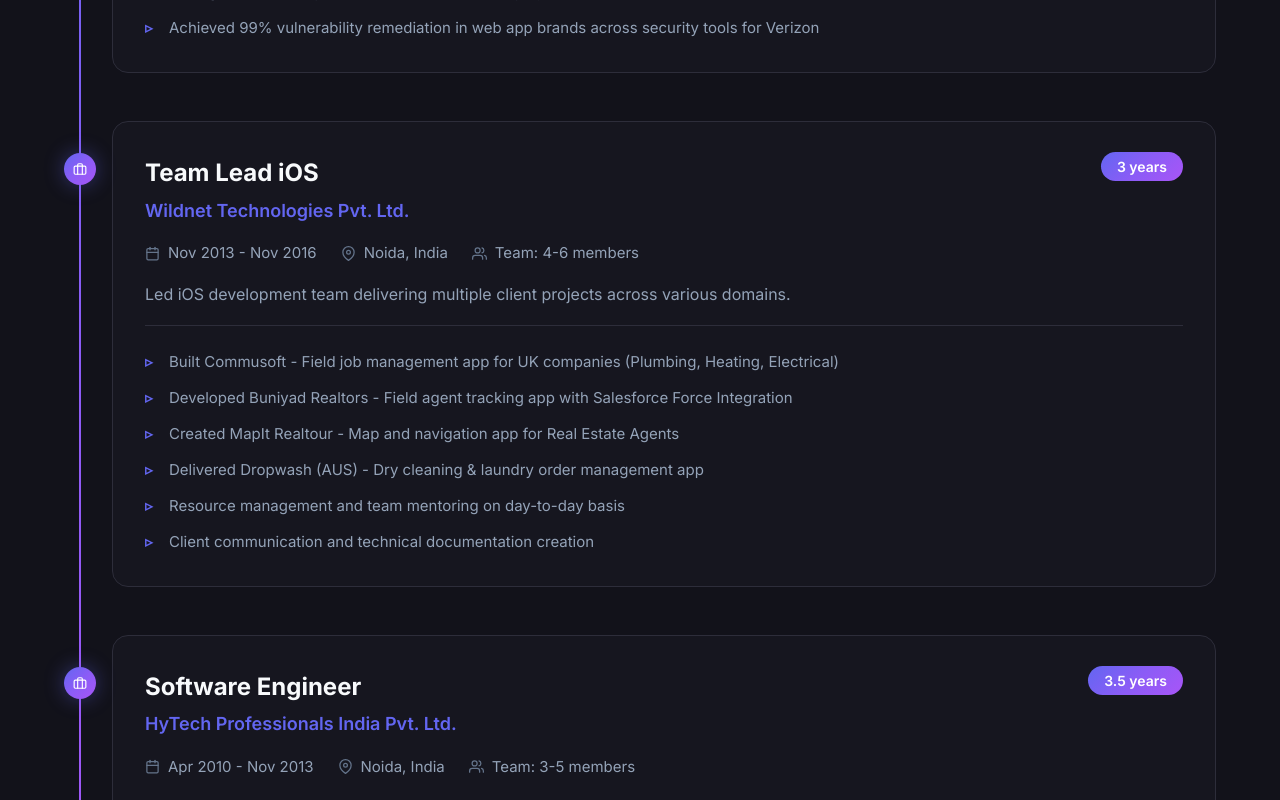
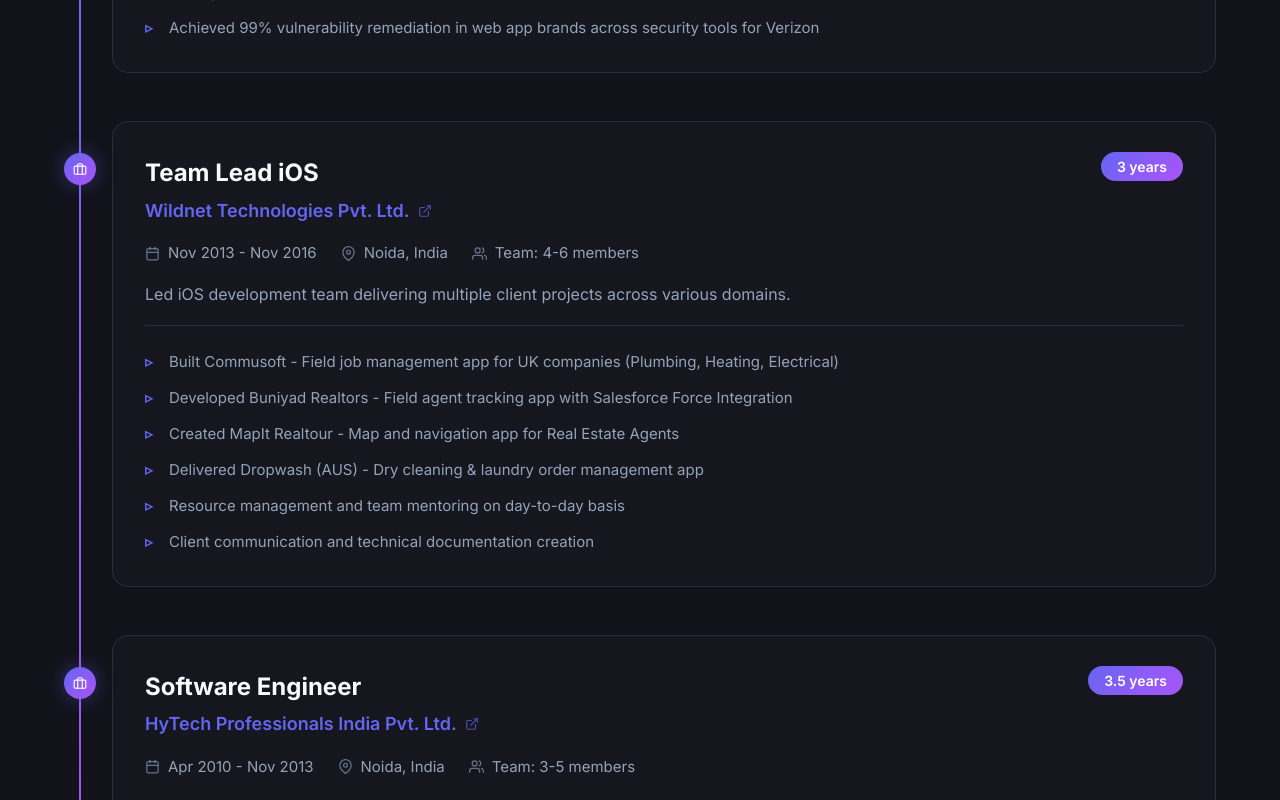
Before and after one commit to nishiarya/my-portfolio, a React (Vite) app: page / in a window 1280 px wide. Shown: the part 5800-6600 px from the top of the page. Built offline with nearby package versions, Linux system fonts and the light colour scheme; no server answers.

Commit message:
Few fixes

```diff
--- a/src/components/Experience/Experience.css
+++ b/src/components/Experience/Experience.css
@@ -65,9 +65,29 @@
 }
 
 .exp-company {
+  display: inline-flex;
+  align-items: center;
+  gap: 0.5rem;
   font-size: 1.125rem;
   font-weight: 600;
   color: var(--accent-primary);
+  text-decoration: none;
+  transition: all var(--transition-fast);
+}
+
+.exp-company:hover {
+  color: var(--accent-secondary);
+  text-decoration: underline;
+}
+
+.company-link-icon {
+  font-size: 0.875rem;
+  opacity: 0.7;
+  transition: opacity var(--transition-fast);
+}
+
+.exp-company:hover .company-link-icon {
+  opacity: 1;
 }
 
 .exp-duration-badge {
--- a/src/components/Experience/Experience.data.ts
+++ b/src/components/Experience/Experience.data.ts
@@ -1,6 +1,7 @@
 export interface Experience {
   title: string;
   company: string;
+  companyUrl: string;
   location: string;
   period: string;
   duration: string;
@@ -20,6 +21,7 @@
   {
     title: "Tech Lead",
     company: "Tech Mahindra Ltd.",
+    companyUrl: "https://www.techmahindra.com/",
     location: "Noida, India",
     period: "Dec 2016 - Present",
     duration: "9+ years",
@@ -38,6 +40,7 @@
   {
     title: "Team Lead iOS",
     company: "Wildnet Technologies Pvt. Ltd.",
+    companyUrl: "https://www.wildnettechnologies.com/",
     location: "Noida, India",
     period: "Nov 2013 - Nov 2016",
     duration: "3 years",
@@ -56,6 +59,7 @@
   {
     title: "Software Engineer",
     company: "HyTech Professionals India Pvt. Ltd.",
+    companyUrl: "https://hytechpro.com/",
     location: "Noida, India",
     period: "Apr 2010 - Nov 2013",
     duration: "3.5 years",
--- a/src/components/Experience/Experience.tsx
+++ b/src/components/Experience/Experience.tsx
@@ -1,7 +1,7 @@
 import { motion } from "framer-motion";
 import { useInView } from "framer-motion";
 import { useRef } from "react";
-import { FiBriefcase, FiCalendar, FiMapPin, FiUsers } from "react-icons/fi";
+import { FiBriefcase, FiCalendar, FiMapPin, FiUsers, FiExternalLink } from "react-icons/fi";
 import { experiences, experienceSummary } from "./Experience.data";
 import "./Experience.css";
 
@@ -41,7 +41,15 @@
                 <div className="exp-header">
                   <div className="exp-title-section">
                     <h3 className="exp-title">{exp.title}</h3>
-                    <h4 className="exp-company">{exp.company}</h4>
+                    <a
+                      href={exp.companyUrl}
+                      target="_blank"
+                      rel="noopener noreferrer"
+                      className="exp-company"
+                    >
+                      {exp.company}
+                      <FiExternalLink className="company-link-icon" />
+                    </a>
                   </div>
                   <div className="exp-meta">
                     <span className="exp-duration-badge">{exp.duration}</span>
--- a/src/components/Projects/Projects.data.ts
+++ b/src/components/Projects/Projects.data.ts
@@ -173,7 +173,7 @@
   {
     icon: FiHome,
     title: "iField App & Buniyad Realtors",
-    client: "In-House Projects",
+    client: "Enterprise In-House Distributed Apps",
     description:
       "Built Salesforce SOQL communication over restful web services becoming the app backbone to interact with Salesforce seamlessly. iField App Inventory Management and Buniyad Realtors Field Agent Tracking app.",
     achievements: [
@@ -193,7 +193,7 @@
   {
     icon: FiBluetooth,
     title: "BlueMe (v1.0 – v5.0)",
-    client: "Personal Project - App Store",
+    client: "HyTech Professionals India Pvt. Ltd. - App Store",
     description:
       "Conceptualized & built viral utility app for Bluetooth file sharing. Text/voice chat, documents, photos, videos, audio notes sharing without internet. 'Shake' to auto-connect with nearby iOS devices.",
     achievements: [
--- a/src/components/Testimonials/Testimonials.css
+++ b/src/components/Testimonials/Testimonials.css
@@ -47,18 +47,60 @@
   margin-top: 0.25rem;
 }
 
-/* Testimonials Grid */
-.testimonials-grid {
-  display: grid;
-  grid-template-columns: repeat(2, 1fr);
-  gap: 2rem;
+/* Testimonials Marquee */
+.testimonials-marquee-wrapper {
+  width: 100%;
+  overflow: hidden;
+  margin-bottom: 3rem;
+  mask-image: linear-gradient(
+    to right,
+    transparent,
+    black 5%,
+    black 95%,
+    transparent
+  );
+  -webkit-mask-image: linear-gradient(
+    to right,
+    transparent,
+    black 5%,
+    black 95%,
+    transparent
+  );
+}
+
+.testimonials-marquee {
+  display: flex;
+  width: fit-content;
+  animation: scroll-marquee 30s linear infinite;
+}
+
+.testimonials-marquee.paused {
+  animation-play-state: paused;
+}
+
+.marquee-content {
+  display: flex;
+  gap: 1.5rem;
+  padding-right: 1.5rem;
+}
+
+@keyframes scroll-marquee {
+  0% {
+    transform: translateX(0);
+  }
+  100% {
+    transform: translateX(-50%);
+  }
 }
 
 .testimonial-card {
-  padding: 2rem;
+  padding: 1.5rem;
   display: flex;
   flex-direction: column;
-  gap: 1.5rem;
+  gap: 1rem;
+  min-width: 380px;
+  max-width: 380px;
+  flex-shrink: 0;
 }
 
 .testimonial-header {
@@ -162,14 +204,20 @@
   border-top: 1px solid var(--border-color);
 }
 
-/* CTA Card */
+/* CTA Section */
+.testimonial-cta-section {
+  display: flex;
+  justify-content: center;
+}
+
 .testimonial-cta {
-  padding: 2rem;
+  padding: 2rem 3rem;
   display: flex;
   align-items: center;
   justify-content: center;
   background: linear-gradient(135deg, var(--bg-card), var(--bg-tertiary));
   border-style: dashed;
+  max-width: 500px;
 }
 
 .cta-content {
@@ -224,8 +272,9 @@
 }
 
 @media (max-width: 768px) {
-  .testimonials-grid {
-    grid-template-columns: 1fr;
+  .testimonial-card {
+    min-width: 320px;
+    max-width: 320px;
   }
 
   .testimonial-stats {
@@ -241,6 +290,10 @@
     width: 48px;
     height: 48px;
     font-size: 1.25rem;
+  }
+
+  .testimonials-marquee {
+    animation-duration: 25s;
   }
 }
 
@@ -263,6 +316,8 @@
 
   .testimonial-card {
     padding: 1.25rem;
+    min-width: 280px;
+    max-width: 280px;
   }
 
   .testimonial-header {
@@ -272,4 +327,12 @@
   .linkedin-link {
     margin-left: auto;
   }
+
+  .testimonials-marquee {
+    animation-duration: 20s;
+  }
+
+  .testimonial-cta {
+    padding: 1.5rem;
+  }
 }
--- a/src/components/Testimonials/Testimonials.data.ts
+++ b/src/components/Testimonials/Testimonials.data.ts
@@ -13,8 +13,38 @@
   {
     id: "amit-kushvaha",
     name: "Amit Kushvaha",
-    role: "Senior Software Engineer",
-    company: "Tech Mahindra",
+    role: "Experienced Technology Leader | Java Spring Boot | Python| Mobile Apps Dev | AWS | Database Migration | ML Enthusiast | AWS Certified Solution Architect",
+    company: "Tata Consultancy Services",
+    content:
+      "Nishant is technical sound and hard working Guy. He has worked with me for several years, i found him very sincere and very calm at the work. He is good guy to work with. I strongly recommend him as a good Team player.",
+    relationship: "Worked together at Tech Mahindra",
+    linkedinUrl: "https://www.linkedin.com/in/amitchauhan1985",
+  },
+  {
+    id: "amit-kushvaha",
+    name: "Amit Kushvaha",
+    role: "Experienced Technology Leader | Java Spring Boot | Python| Mobile Apps Dev | AWS | Database Migration | ML Enthusiast | AWS Certified Solution Architect",
+    company: "Tata Consultancy Services",
+    content:
+      "Nishant is technical sound and hard working Guy. He has worked with me for several years, i found him very sincere and very calm at the work. He is good guy to work with. I strongly recommend him as a good Team player.",
+    relationship: "Worked together at Tech Mahindra",
+    linkedinUrl: "https://www.linkedin.com/in/amitchauhan1985",
+  },
+  {
+    id: "amit-kushvaha",
+    name: "Amit Kushvaha",
+    role: "Experienced Technology Leader | Java Spring Boot | Python| Mobile Apps Dev | AWS | Database Migration | ML Enthusiast | AWS Certified Solution Architect",
+    company: "Tata Consultancy Services",
+    content:
+      "Nishant is technical sound and hard working Guy. He has worked with me for several years, i found him very sincere and very calm at the work. He is good guy to work with. I strongly recommend him as a good Team player.",
+    relationship: "Worked together at Tech Mahindra",
+    linkedinUrl: "https://www.linkedin.com/in/amitchauhan1985",
+  },
+  {
+    id: "amit-kushvaha",
+    name: "Amit Kushvaha",
+    role: "Experienced Technology Leader | Java Spring Boot | Python| Mobile Apps Dev | AWS | Database Migration | ML Enthusiast | AWS Certified Solution Architect",
+    company: "Tata Consultancy Services",
     content:
       "Nishant is technical sound and hard working Guy. He has worked with me for several years, i found him very sincere and very calm at the work. He is good guy to work with. I strongly recommend him as a good Team player.",
     relationship: "Worked together at Tech Mahindra",
```
Also changed, not shown: src/components/Testimonials/Testimonials.tsx (+63 -46 lines).
